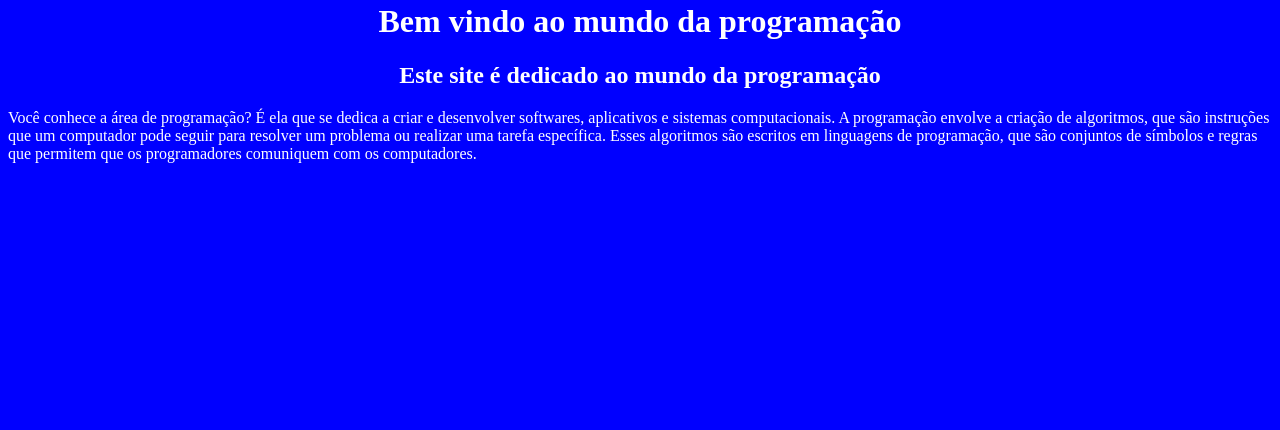
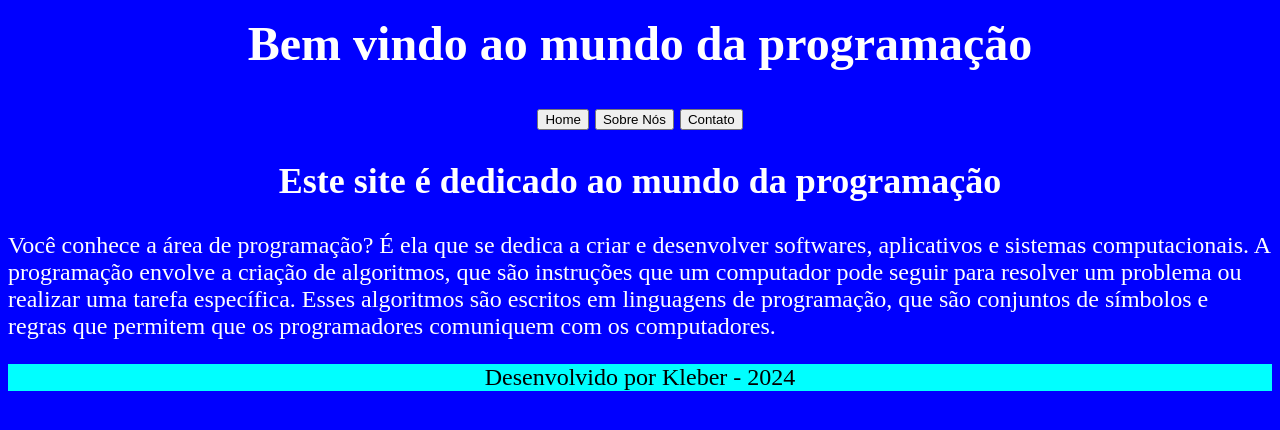
Before and after one commit to Prof-Kleber/site_If_1_info, a plain HTML site: page index.html in a window 1280 px wide. Shown: the part 350-780 px from the top of the page. Drawn offline with Linux system fonts and the light colour scheme.

Commit message:
alteração

```diff
--- a/index.html
+++ b/index.html
@@ -11,9 +11,15 @@
         <img src="logo.jpg" alt="um pouco de códigos de programação">
         <h1>Bem vindo ao mundo da programação</h1>
     </header>
+    <nav>
+        <button>Home</button>
+        <button>Sobre Nós</button>
+        <button>Contato</button>
+    </nav>
     <section>
         <h2>Este site é dedicado ao mundo da programação</h2>
         <p>Você conhece a área de programação? É ela que se dedica a criar e desenvolver softwares, aplicativos e sistemas computacionais. A programação envolve a criação de algoritmos, que são instruções que um computador pode seguir para resolver um problema ou realizar uma tarefa específica. Esses algoritmos são escritos em linguagens de programação, que são conjuntos de símbolos e regras que permitem que os programadores comuniquem com os computadores.</p>
     </section>
+    <footer>Desenvolvido por Kleber - 2024</footer>
 </body>
 </html>
--- a/style.css
+++ b/style.css
@@ -1,7 +1,9 @@
 body{
    background-color: blue;
    color: white;
+   font-size: x-large
 }
+
 
 img{
     width: 1255px;
@@ -11,3 +13,11 @@ img{
 h1, h2{
     text-align: center;
 }
+nav{
+    text-align: center;
+}
+footer{
+    background-color: aqua;
+    color: black;
+    text-align: center;
+}
```
